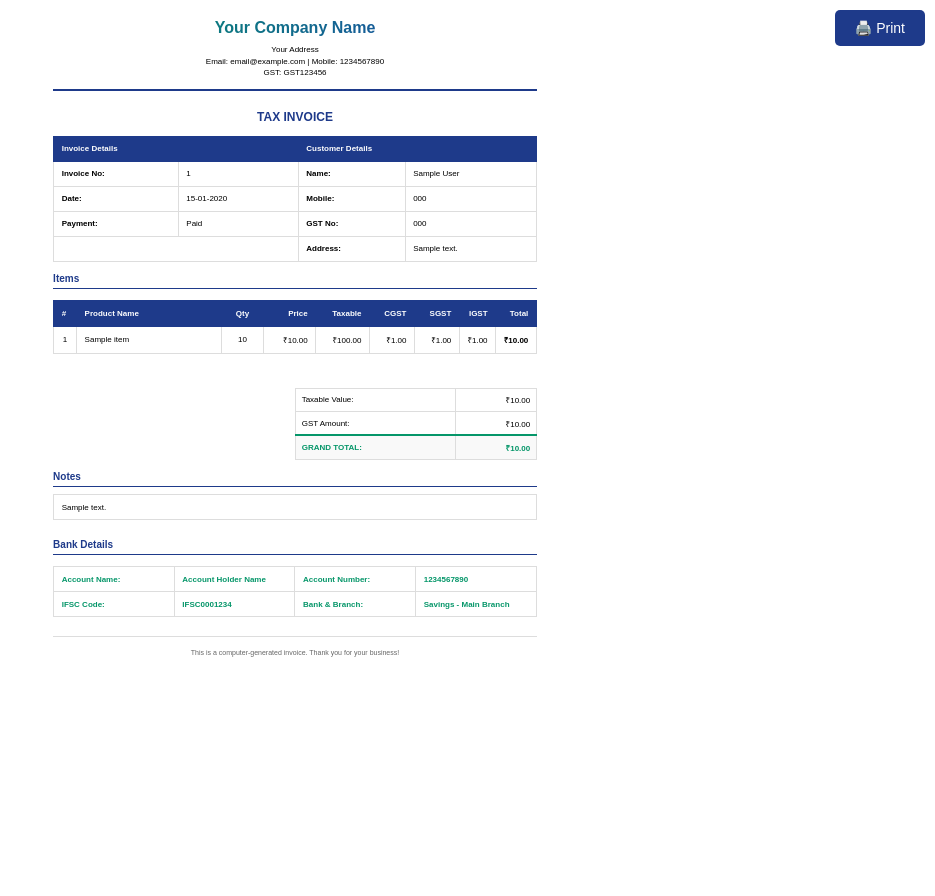
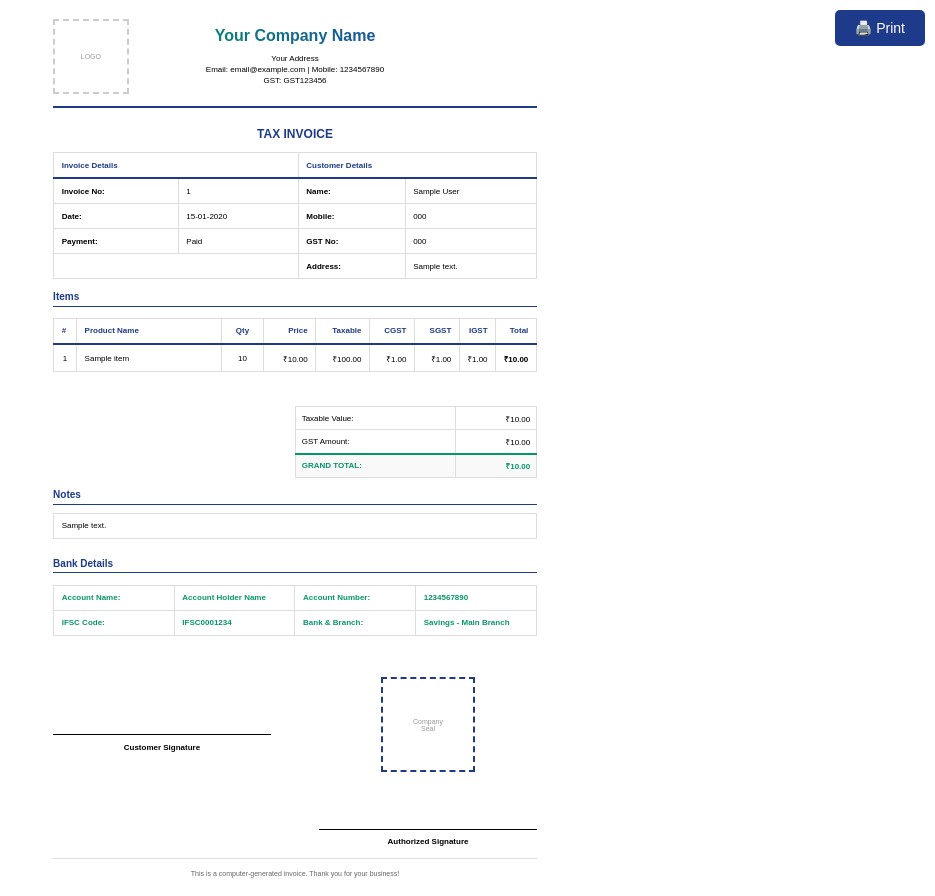
Before and after one commit to pshanmugavelp-pixel/Billing-web-app, a Flask app: page /billing/print/1 in a window 1280 px wide. Shown: the whole page, without its empty margins (345-1280 px from the left). Before the commit the page ends 657 px from the top, so only its background shows below. Run offline with Flask 3, Linux system fonts and the light colour scheme; data comes from the database, SQL or seed files in the repository; tables that the repository leaves empty hold one stand-in row (values such as "Sample post").

Commit message:
print updated

```diff
--- a/templates/billing/print.html
+++ b/templates/billing/print.html
@@ -31,10 +31,29 @@
         }
 
         .header {
-            text-align: center;
+            display: flex;
+            align-items: center;
+            justify-content: space-between;
             margin-bottom: 5mm;
             padding-bottom: 3mm;
             border-bottom: 2px solid #1e3a8a;
+        }
+
+        .logo-section {
+            width: 20mm;
+            height: 20mm;
+            border: 2px dashed #ccc;
+            display: flex;
+            align-items: center;
+            justify-content: center;
+            font-size: 7px;
+            color: #999;
+            text-align: center;
+        }
+
+        .header-content {
+            flex: 1;
+            text-align: center;
         }
 
         .header h1 {
@@ -53,6 +72,11 @@
             line-height: 1.4;
         }
 
+        .seal-placeholder {
+            width: 20mm;
+            height: 20mm;
+        }
+
         .invoice-title {
             text-align: center;
             font-size: 12px;
@@ -68,13 +92,14 @@
         }
 
         table th {
-            background: #1e3a8a;
-            color: white;
+            background: white;
+            color: #1e3a8a;
             padding: 2mm;
             text-align: left;
             font-size: 8px;
             font-weight: bold;
-            border: 1px solid #1e3a8a;
+            border: 1px solid #ddd;
+            border-bottom: 2px solid #1e3a8a;
         }
 
         table td {
@@ -132,9 +157,42 @@
             font-weight: bold;
         }
 
+        .signature-section {
+            display: flex;
+            justify-content: space-between;
+            margin-top: 8mm;
+            padding-top: 3mm;
+        }
+
+        .signature-box {
+            width: 45%;
+            text-align: center;
+        }
+
+        .signature-line {
+            border-top: 1px solid #000;
+            margin-top: 15mm;
+            padding-top: 2mm;
+            font-size: 8px;
+            color: #000;
+        }
+
+        .seal-section {
+            width: 25mm;
+            height: 25mm;
+            border: 2px dashed #1e3a8a;
+            display: flex;
+            align-items: center;
+            justify-content: center;
+            margin: 0 auto 2mm auto;
+            font-size: 7px;
+            color: #999;
+            text-align: center;
+        }
+
         .footer {
             text-align: center;
-            margin-top: 5mm;
+            margin-top: 3mm;
             padding-top: 3mm;
             border-top: 1px solid #ddd;
             font-size: 7px;
@@ -176,6 +234,10 @@
     <div class="invoice">
         <!-- Header -->
         <div class="header">
+            <div class="logo-section">
+                LOGO
+            </div>
+            <div class="header-content">
                 {% if seller %}
                 <h1>{{ seller['seller_name'] }}</h1>
                 <div class="header-info">
@@ -184,6 +246,8 @@
                     GST: {{ seller['gst_number'] }}
                 </div>
                 {% endif %}
+            </div>
+            <div class="seal-placeholder"></div>
         </div>
 
         <div class="invoice-title">TAX INVOICE</div>
@@ -317,6 +381,23 @@
         </div>
         {% endif %}
 
+        <!-- Signature and Seal Section -->
+        <div class="signature-section">
+            <div class="signature-box">
+                <div class="signature-line">
+                    <strong>Customer Signature</strong>
+                </div>
+            </div>
+            <div class="signature-box">
+                <div class="seal-section">
+                    Company<br>Seal
+                </div>
+                <div class="signature-line">
+                    <strong>Authorized Signature</strong>
+                </div>
+            </div>
+        </div>
+
         <div class="footer">
             <p>This is a computer-generated invoice. Thank you for your business!</p>
         </div>
```
Lines whose indentation alone changed are shown as unchanged.
